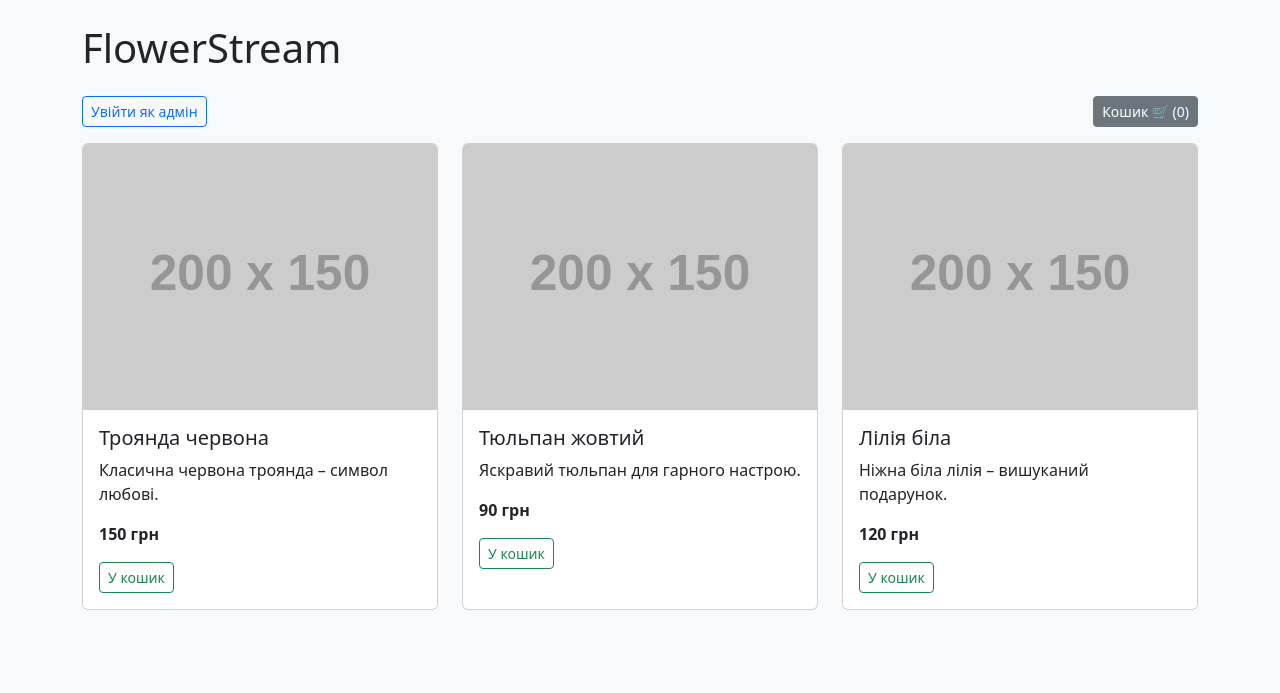
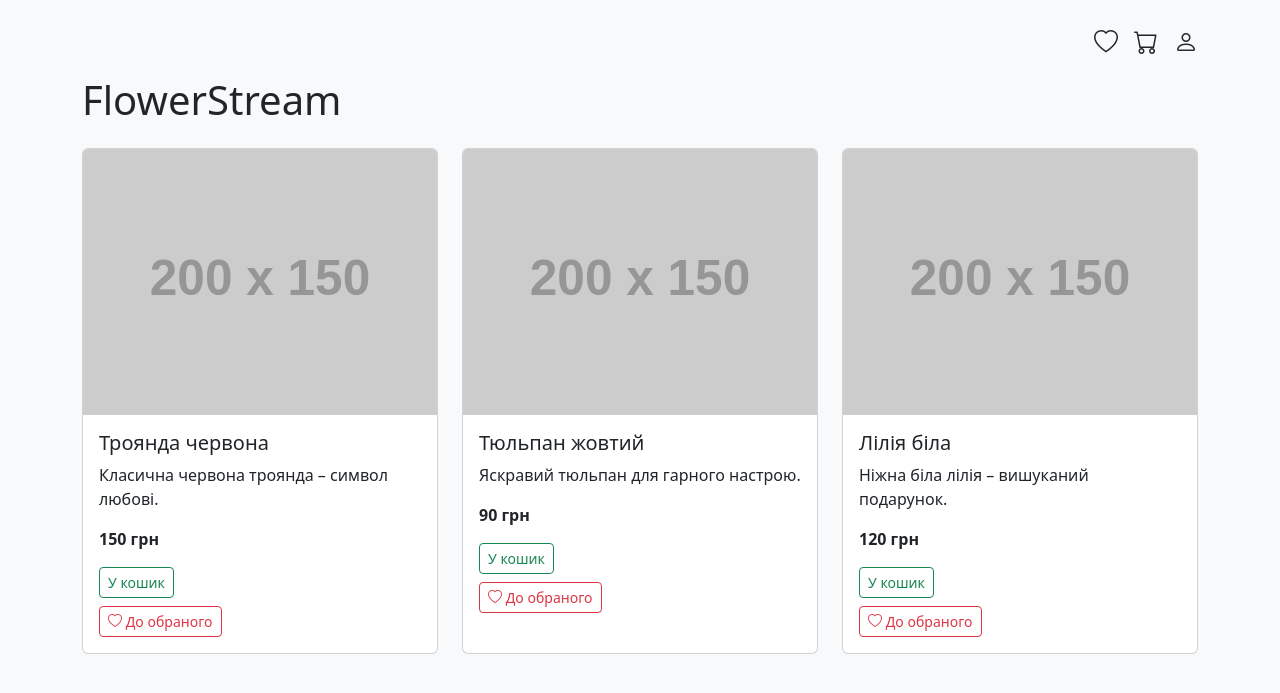
Before and after one commit to Lifencev/FlowerStream, a Flask app: page / in a window 1280 px wide. Shown: the top 693 px of the page. Run offline with Flask 3, Linux system fonts and the light colour scheme; grey boxes labelled with a size stand in for pictures from a placeholder-image service; some libraries are stand-ins or nearby versions.

Commit message:
Add files via upload

```diff
--- a/app/templates/home.html
+++ b/app/templates/home.html
@@ -4,9 +4,46 @@
     <meta charset="UTF-8">
     <title>FlowerStream - Головна</title>
     <link href="https://cdn.jsdelivr.net/npm/bootstrap@5.3.0/dist/css/bootstrap.min.css" rel="stylesheet">
+    <link rel="stylesheet" href="https://cdn.jsdelivr.net/npm/bootstrap-icons@1.10.5/font/bootstrap-icons.css">
+    <style>
+        .bi {
+            transition: color 0.2s ease;
+        }
+        .bi:hover {
+            color: #8f2f85;
+        }
+    </style>
 </head>
 <body class="bg-light">
 <div class="container py-4">
+    <!-- Верхній ряд з іконками -->
+    <div class="d-flex justify-content-end align-items-center mb-3">
+        <!-- Обране -->
+        <a href="{{ url_for('view_favorites') }}" class="text-dark me-3 position-relative" title="Улюблене">
+            <i class="bi bi-heart fs-4"></i>
+            {% set fav_count = favorites|length %}
+            {% if fav_count > 0 %}
+            <span class="position-absolute top-0 start-100 translate-middle badge rounded-pill bg-danger">
+                {{ fav_count }}
+            </span>
+            {% endif %}
+        </a>
+
+        <!-- Кошик -->
+        <a href="{{ url_for('view_cart') }}" class="text-dark me-3 position-relative" title="Кошик">
+            <i class="bi bi-cart fs-4"></i>
+            {% if cart_count > 0 %}
+            <span class="position-absolute top-0 start-100 translate-middle badge rounded-pill bg-danger">
+                {{ cart_count }}
+            </span>
+            {% endif %}
+        </a>
+        <!-- Кабінет -->
+        <a href="{{ url_for('admin_login') if not is_admin else url_for('admin_logout') }}" class="text-dark" title="Кабінет">
+            <i class="bi bi-person fs-4"></i>
+        </a>
+    </div>
+
     <h1 class="mb-4">FlowerStream</h1>
 
     {% with messages = get_flashed_messages(with_categories=true) %}
@@ -19,15 +56,6 @@
         {% endfor %}
       {% endif %}
     {% endwith %}
-
-    <div class="mb-3">
-        {% if is_admin %}
-            <a href="{{ url_for('admin_logout') }}" class="btn btn-warning btn-sm">Вийти як адмін</a>
-        {% else %}
-            <a href="{{ url_for('admin_login') }}" class="btn btn-outline-primary btn-sm">Увійти як адмін</a>
-        {% endif %}
-        <a href="{{ url_for('view_cart') }}" class="btn btn-secondary btn-sm float-end">Кошик 🛒 ({{ cart_count }})</a>
-    </div>
 
     <div class="row">
         {% for flower in flowers %}
@@ -49,6 +77,11 @@
                     <form method="POST" action="{{ url_for('add_to_cart', flower_id=flower.id) }}">
                         <button class="btn btn-outline-success btn-sm">У кошик</button>
                     </form>
+                    <form method="POST" action="{{ url_for('add_to_favorites', flower_id=flower.id) }}">
+                        <button class="btn btn-outline-danger btn-sm mt-2">
+                            <i class="bi bi-heart"></i> До обраного
+                        </button>
+                    </form>
                     {% endif %}
                 </div>
             </div>
```
Also changed, not shown: app/templates/checkout.html (line endings or trailing spaces).
